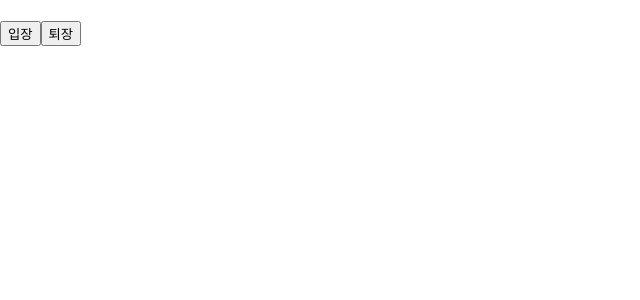
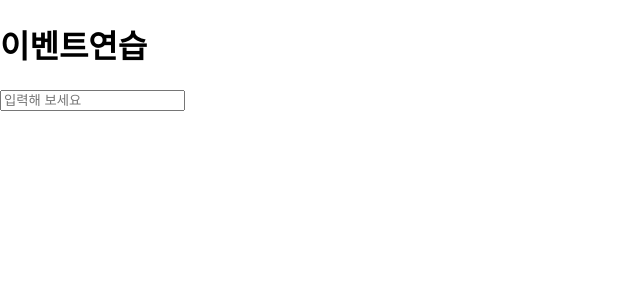
Before and after one commit to thejsw/JSstudy, a React (Create React App) app in the folder JSstudy/React/ReactVelopert/hello-react/: page / in a window 1280 px wide. Shown: the top 300 px of the page, without its empty margins (0-640 px from the left). Built offline with nearby package versions, Linux system fonts and the light colour scheme.

Commit message:
React Velopert - EventHandling by React Component

```diff
--- a/JSstudy/React/ReactVelopert/hello-react/src/App.js
+++ b/JSstudy/React/ReactVelopert/hello-react/src/App.js
@@ -1,7 +1,7 @@
-import Say from "./study/ch3_Say";
+import EventPractice from "./study/ch4_EventPractice";
 
 const App = () => {
-  return <Say></Say>;
+  return <EventPractice />;
 };
 
 export default App;
--- /dev/null
+++ b/JSstudy/React/ReactVelopert/hello-react/src/study/ch4_EventPractice.js
@@ -0,0 +1,21 @@
+import { Component } from "react";
+
+class EventPractice extends Component {
+  render() {
+    return (
+      <div>
+        <h1>이벤트연습</h1>
+        <input
+          text="text"
+          name="message"
+          placeholder="입력해 보세요"
+          onChange={(e) => {
+            console.log(e.target.value);
+          }}
+        />
+      </div>
+    );
+  }
+}
+
+export default EventPractice;
```
